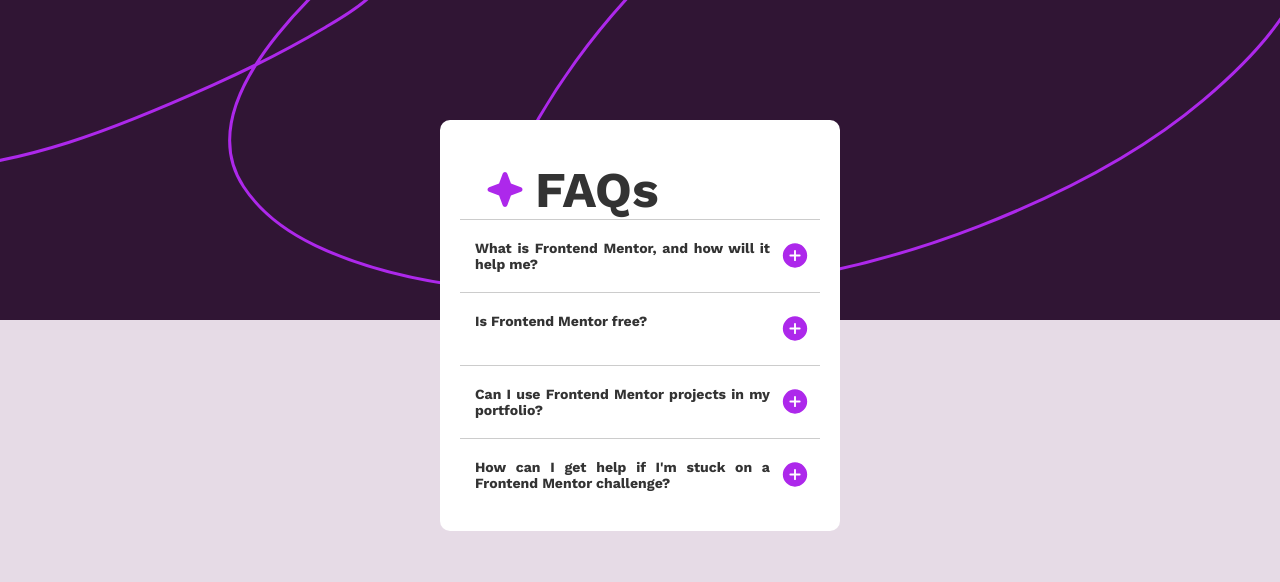
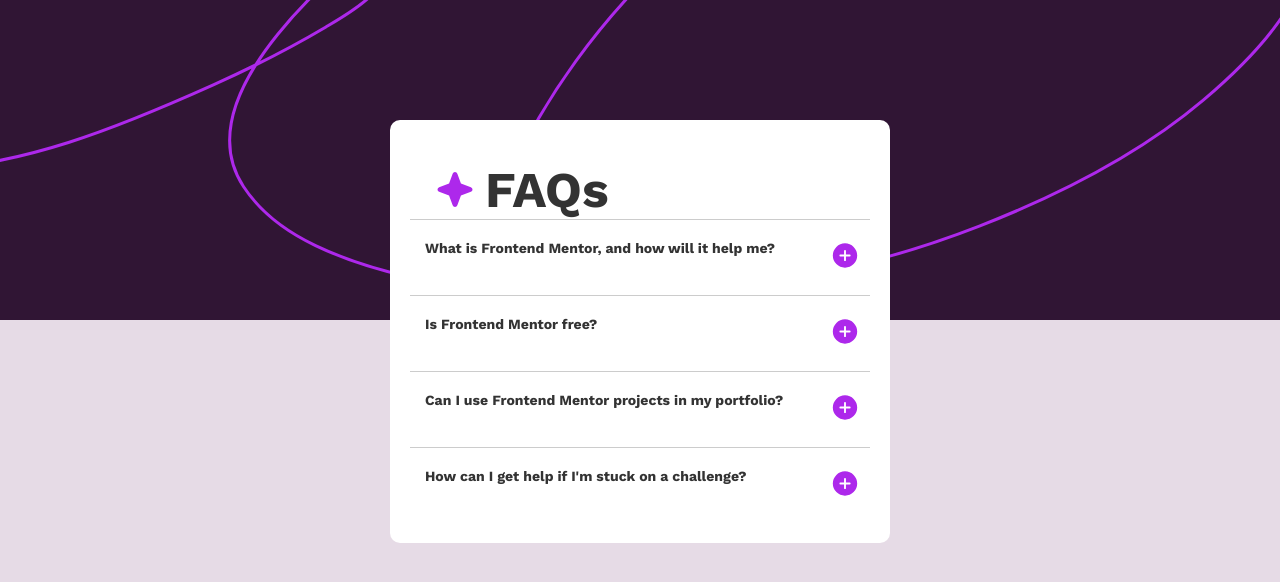
Before and after one commit to OrthoHQ/accordion, a plain HTML site: page index.html in a window 1280 px wide. Drawn offline with nearby package versions, Linux system fonts and the light colour scheme.

Commit message:
optimized css and html file

```diff
--- a/index.html
+++ b/index.html
@@ -15,10 +15,16 @@
     <title>FAQ accordion</title>
     <link rel="stylesheet" href="styles.css" />
   </head>
+
   <body>
-   <div class="faq-container">
-    <div class="faq-header"> <img src="assets/images/icon-star.svg" alt="icon-star"> <h1> FAQs </h1> </div>
-    <div class="faq">
+   <main class="faq-container">
+
+    <section class="faq-header">
+      <img src="assets/images/icon-star.svg" alt="icon-star">
+      <h1> FAQs </h1>
+    </section>
+
+    <section class="faq">
        <div class="faq-question"> <h3> What is Frontend Mentor, and how will it help me? </h3> </div>
 
        <div class="faq-answer">
@@ -26,32 +32,33 @@
          coding skills with projects in HTML, CSS, and JavaScript. It's suitable for
          all levels and ideal for portfolio building. </p>
        </div>
-      </div>
+      </section>
 
-      <div class="faq">
+      <section class="faq">
         <div class="faq-question"> <h3> Is Frontend Mentor free? </h3> </div>
       <div class="faq-answer">
         <p> Yes, Frontend Mentor offers both free and premium coding challenges, with the
           free option providing access to a range of projects suitable for all skill
           levels.</p>
       </div>
-      </div>
+    </section>
 
-      <div class="faq">
+      <sectiob class="faq">
         <div class="faq-question"> <h3> Can I use Frontend Mentor projects in my portfolio? </h3> </div>
         <div class="faq-answer">
           <p>  Yes, you can use projects completed on Frontend Mentor in your portfolio. It's an excellent
             way to showcase your skills to potential employers! </p>
         </div>
-      </div>
+      </section>
 
-      <div class="faq">
-       <div class="faq-question"> <h3> How can I get help if I'm stuck on a Frontend Mentor challenge? </h3></div>
+      <section class="faq">
+       <div class="faq-question"> <h3> How can I get help if I'm stuck on a challenge? </h3></div>
         <div class="faq-answer"> <p> The best place to get help is inside Frontend Mentor's Discord community. There's a help channel where you
           can ask questions and seek support from other community members.</p>
         </div>
-      </div>
-    </div>
+      </section>
+    </main>
+
     <script src="script.js"></script>
   </body>
 </html>
--- a/styles.css
+++ b/styles.css
@@ -1,36 +1,4 @@
 @import url("https://fonts.googleapis.com/css2?family=Work+Sans:ital,wght@0,100..900;1,100..900&display=swap");
-
-body {
-  font-family: Arial, sans-serif;
-  background-image: url(assets/images/background-pattern-desktop.svg);
-  background-color: rgb(230, 219, 230);
-  background-size: cover 300px;
-  background-position: center top;
-  margin: 0 ;
-  padding: 0;
-  background-repeat: no-repeat;
-  color: #333;
-  padding: 20px;
-  text-align: justify;
-  display: flex;
-  flex-wrap: wrap;
-}
-.faq-container {
-  padding-top: 300px;
-  width: 400px;
-  margin: 0 auto;
-  padding: 20px;
-  border-radius: 10px;
-  margin-top: 100px;
-  background-color: white;
-  flex-wrap: wrap;
-}
-.faq-header img{
-  font-size: small;
-
-
-}
-
 
 *,
 *::after,
@@ -47,50 +15,89 @@
   --Darkpurple: hsl(292, 42%, 14%);
 }
 
-.faq-header{
+html {
+  min-width: 375px;
+  max-width: 1440px;
+  margin: auto;
+}
+
+body {
+  font-family: "Work Sans", sans-serif;
+  font-optical-sizing: auto;
+  background-image: url(assets/images/background-pattern-desktop.svg);
+  background-color: rgb(230, 219, 230);
+  background-size: cover 300px;
+  background-position: center top;
+  margin: 0;
+  padding: 0;
+  background-repeat: no-repeat;
+  color: #333;
+  padding: 20px;
+  text-align: justify;
+  display: flex;
+  flex-wrap: wrap;
+
+}
+.faq-container {
+  padding-top: 300px;
+  width: 500px;
+  margin: 0 auto;
+  padding: 20px;
+  border-radius: 10px;
+  margin-top: 100px;
+  background-color: white;
+  flex-wrap: wrap;
+
+}
+.faq-header img {
+  font-size: small;
+
+}
+
+.faq-header {
   display: flex;
   align-items: center;
   border-radius: 8px 8px 0 0;
   padding-left: 25px;
   padding-top: 20px;
+
 }
-.faq-header h1{
+.faq-header h1 {
   padding-left: 10px;
   font-size: 50px;
+
 }
-.faq-question{
-  padding-right: 10px;
-  padding-top: 20px;
+.faq-question {
   margin: 0;
   cursor: pointer;
   font-size: 18px;
-  transition: background-color o.3s;
+  transition: background-color 0.3s;
   display: flex;
   justify-content: space-between;
-  padding-left: 15px;
+  padding: 20px 10px 3px 15px;
   font-size: 12px;
   border-top: 1px solid #ccc;
 }
 
-.faq-question:hover{
+.faq-question:hover {
   background-color: white;
   color: rgb(56, 6, 56);
 }
 
-.faq-answer{
+.faq-answer {
   display: none;
   padding: 15px;
   background-color: white;
   font-size: 12px;
   text-align: justify;
-  margin-top: 1%;
+  color: var(--Grayishpurple);
 }
 
-.faq.open .faq-answer{
+.faq.open .faq-answer {
   display: block;
 }
 
-.faq-question::after{
+.faq-question::after {
   content: url(assets/images/icon-plus.svg);
   float: right;
   font-size: 24px;
@@ -98,22 +105,11 @@
   padding-bottom: 15px;
 }
 
-.faq.open .faq-question::after{
+.faq.open .faq-question::after {
   content: url(assets/images/icon-minus.svg);
   color: beige;
   padding-left: 10px;
   padding-bottom: 15px;
-}
-
-html {
-  min-width: 375px;
-  max-width: 1440px;
-  margin: auto;
-}
-
-body{
-    font-family: "Work Sans", sans-serif;
-    font-optical-sizing: auto;
 }
 
 .attribution {
@@ -123,3 +119,14 @@
 .attribution a {
   color: hsl(228, 45%, 44%);
 }
+
+/* ---------media queries------------- */
+
+@media (max-width:425px) {
+  body{
+    background-image: url(assets/images/background-pattern-mobile.svg);
+    height: 100vh;
+    background-size: contain;
+    background-position: center top;
+  }
+}
```
